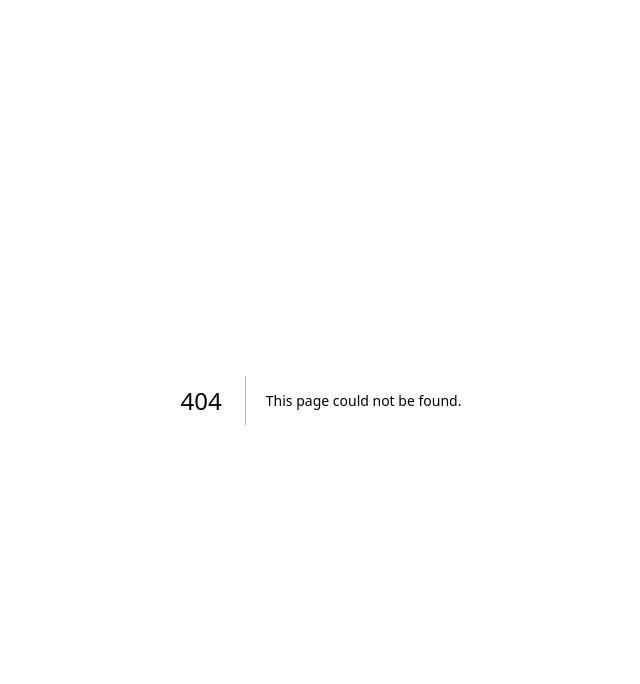
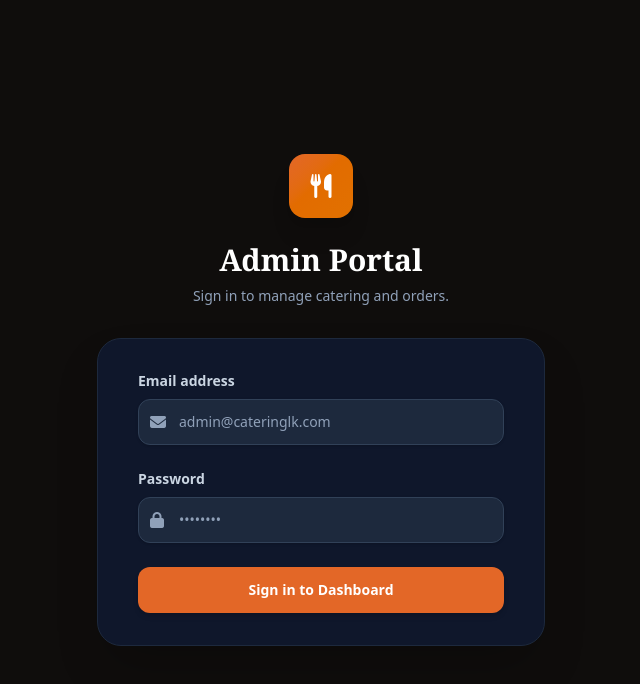
Before and after one commit to CodeOne-X-JFS-ICT/cateringlk, a Next.js app: page /login in a window 1280 px wide. Before the commit this address had no page. Shown: the top 684 px of the page, without its empty margins (319-959 px from the left). Built offline with nearby package versions, Linux system fonts and the light colour scheme; a web font is replaced by a local one.

Commit message:
Created middleware

```diff
--- /dev/null
+++ b/src/app/(admin)/login/page.tsx
@@ -0,0 +1,146 @@
+"use client";
+
+import React, { useState } from "react";
+import { useRouter } from "next/navigation";
+
+export default function AdminLoginPage() {
+  const router = useRouter();
+  const [email, setEmail] = useState("");
+  const [password, setPassword] = useState("");
+  const [error, setError] = useState<string | null>(null);
+  const [loading, setLoading] = useState(false);
+
+  const handleLogin = async (e: React.FormEvent) => {
+    e.preventDefault();
+    setError(null);
+    setLoading(true);
+
+    try {
+      const response = await fetch("http://localhost:5050/api/auth/login", {
+        method: "POST",
+        headers: { "Content-Type": "application/json" },
+        body: JSON.stringify({ email, password }),
+      });
+
+      const json = await response.json();
+
+      if (json.success) {
+        const { accessToken } = json.data;
+
+        // Save to localStorage for API calls
+        localStorage.setItem("admin_token", accessToken);
+
+        // Save to cookie for Next.js Middleware protection
+        // This ensures the middleware knows the user is logged in
+        document.cookie = `admin_token=${accessToken}; path=/; max-age=86400; SameSite=Lax`;
+
+        // Redirect to dashboard
+        router.push("/dashboard");
+      } else {
+        setError(json.message || "Invalid credentials.");
+      }
+    } catch (err) {
+      setError("Failed to connect to the server. Is the backend running?");
+    } finally {
+      setLoading(false);
+    }
+  };
+
+  return (
+    <div className="min-h-screen bg-slate-50 dark:bg-[#0f0d0c] flex flex-col justify-center py-12 sm:px-6 lg:px-8 font-sans transition-colors duration-300">
+      <div className="sm:mx-auto sm:w-full sm:max-w-md animate-in fade-in slide-in-from-bottom-4 duration-700">
+        <div className="flex justify-center">
+          <div className="w-16 h-16 rounded-2xl bg-gradient-to-br from-[#E36727] to-amber-600 text-white flex items-center justify-center shadow-xl">
+            <i className="fa-solid fa-utensils text-2xl"></i>
+          </div>
+        </div>
+        <h2 className="mt-6 text-center font-serif text-3xl font-extrabold text-slate-900 dark:text-white">
+          Admin Portal
+        </h2>
+        <p className="mt-2 text-center text-sm text-slate-500 dark:text-slate-400">
+          Sign in to manage catering and orders.
+        </p>
+      </div>
+
+      <div className="mt-8 sm:mx-auto sm:w-full sm:max-w-md animate-in fade-in slide-in-from-bottom-8 duration-700 delay-150">
+        <div className="bg-white dark:bg-slate-900 py-8 px-4 shadow-2xl sm:rounded-3xl sm:px-10 border border-slate-100 dark:border-slate-800">
+          <form className="space-y-6" onSubmit={handleLogin}>
+            {error && (
+              <div className="bg-red-50 dark:bg-red-900/20 border border-red-200 dark:border-red-800/50 text-red-600 dark:text-red-400 px-4 py-3 rounded-xl text-sm font-medium flex items-start gap-3">
+                <i className="fa-solid fa-circle-exclamation mt-0.5"></i>
+                <p>{error}</p>
+              </div>
+            )}
+
+            <div>
+              <label
+                htmlFor="email"
+                className="block text-sm font-bold text-slate-700 dark:text-slate-300"
+              >
+                Email address
+              </label>
+              <div className="mt-2 relative">
+                <div className="absolute inset-y-0 left-0 pl-3 flex items-center pointer-events-none">
+                  <i className="fa-solid fa-envelope text-slate-400"></i>
+                </div>
+                <input
+                  id="email"
+                  name="email"
+                  type="email"
+                  autoComplete="email"
+                  required
+                  value={email}
+                  onChange={(e) => setEmail(e.target.value)}
+                  className="appearance-none block w-full pl-10 pr-3 py-3 border border-slate-300 dark:border-slate-700 rounded-xl shadow-sm placeholder-slate-400 focus:outline-none focus:ring-[#E36727] focus:border-[#E36727] sm:text-sm bg-white dark:bg-slate-800 text-slate-900 dark:text-white transition-colors"
+                  placeholder="admin@cateringlk.com"
+                />
+              </div>
+            </div>
+
+            <div>
+              <label
+                htmlFor="password"
+                className="block text-sm font-bold text-slate-700 dark:text-slate-300"
+              >
+                Password
+              </label>
+              <div className="mt-2 relative">
+                <div className="absolute inset-y-0 left-0 pl-3 flex items-center pointer-events-none">
+                  <i className="fa-solid fa-lock text-slate-400"></i>
+                </div>
+                <input
+                  id="password"
+                  name="password"
+                  type="password"
+                  autoComplete="current-password"
+                  required
+                  value={password}
+                  onChange={(e) => setPassword(e.target.value)}
+                  className="appearance-none block w-full pl-10 pr-3 py-3 border border-slate-300 dark:border-slate-700 rounded-xl shadow-sm placeholder-slate-400 focus:outline-none focus:ring-[#E36727] focus:border-[#E36727] sm:text-sm bg-white dark:bg-slate-800 text-slate-900 dark:text-white transition-colors"
+                  placeholder="••••••••"
+                />
+              </div>
+            </div>
+
+            <div>
+              <button
+                type="submit"
+                disabled={loading}
+                className="w-full flex justify-center py-3 px-4 border border-transparent rounded-xl shadow-md text-sm font-extrabold text-white bg-[#E36727] hover:bg-amber-600 focus:outline-none focus:ring-2 focus:ring-offset-2 focus:ring-[#E36727] transition-all transform hover:scale-[1.02] active:scale-[0.98] cursor-pointer disabled:opacity-70 disabled:cursor-not-allowed"
+              >
+                {loading ? (
+                  <div className="flex items-center gap-2">
+                    <i className="fa-solid fa-circle-notch fa-spin"></i>
+                    Authenticating...
+                  </div>
+                ) : (
+                  "Sign in to Dashboard"
+                )}
+              </button>
+            </div>
+          </form>
+        </div>
+      </div>
+    </div>
+  );
+}
--- /dev/null
+++ b/src/middleware.ts
@@ -0,0 +1,25 @@
+import { NextResponse } from 'next/server';
+import type { NextRequest } from 'next/server';
+
+export function middleware(request: NextRequest) {
+  // Check if the user is trying to access the dashboard
+  if (request.nextUrl.pathname.startsWith('/dashboard')) {
+
+    // Check for the admin token in cookies
+    const token = request.cookies.get('admin_token');
+
+    // If there is no token, redirect immediately to the login page
+    if (!token) {
+      const loginUrl = new URL('/login', request.url);
+      return NextResponse.redirect(loginUrl);
+    }
+  }
+
+  // If they have a token (or aren't accessing /dashboard), let them proceed
+  return NextResponse.next();
+}
+
+// See "Matching Paths" below to learn more
+export const config = {
+  matcher: ['/dashboard/:path*'],
+};
```
